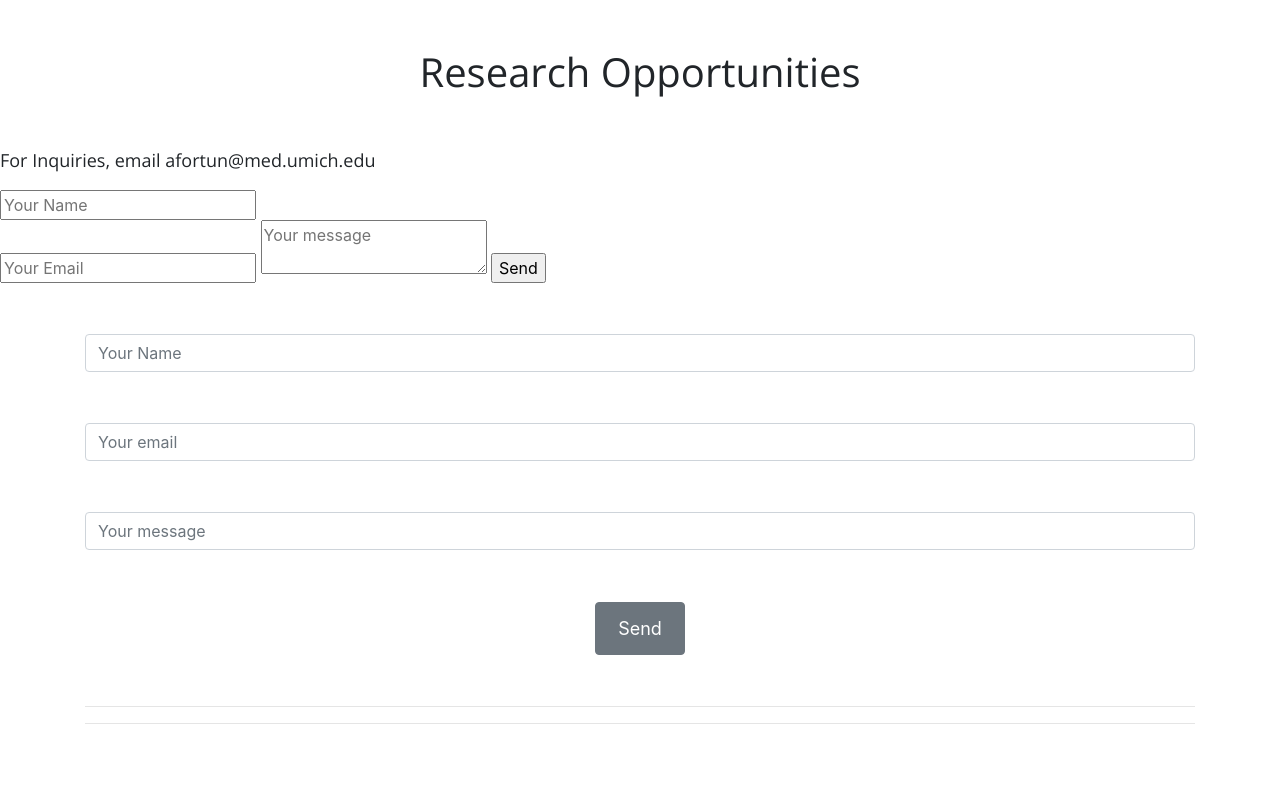
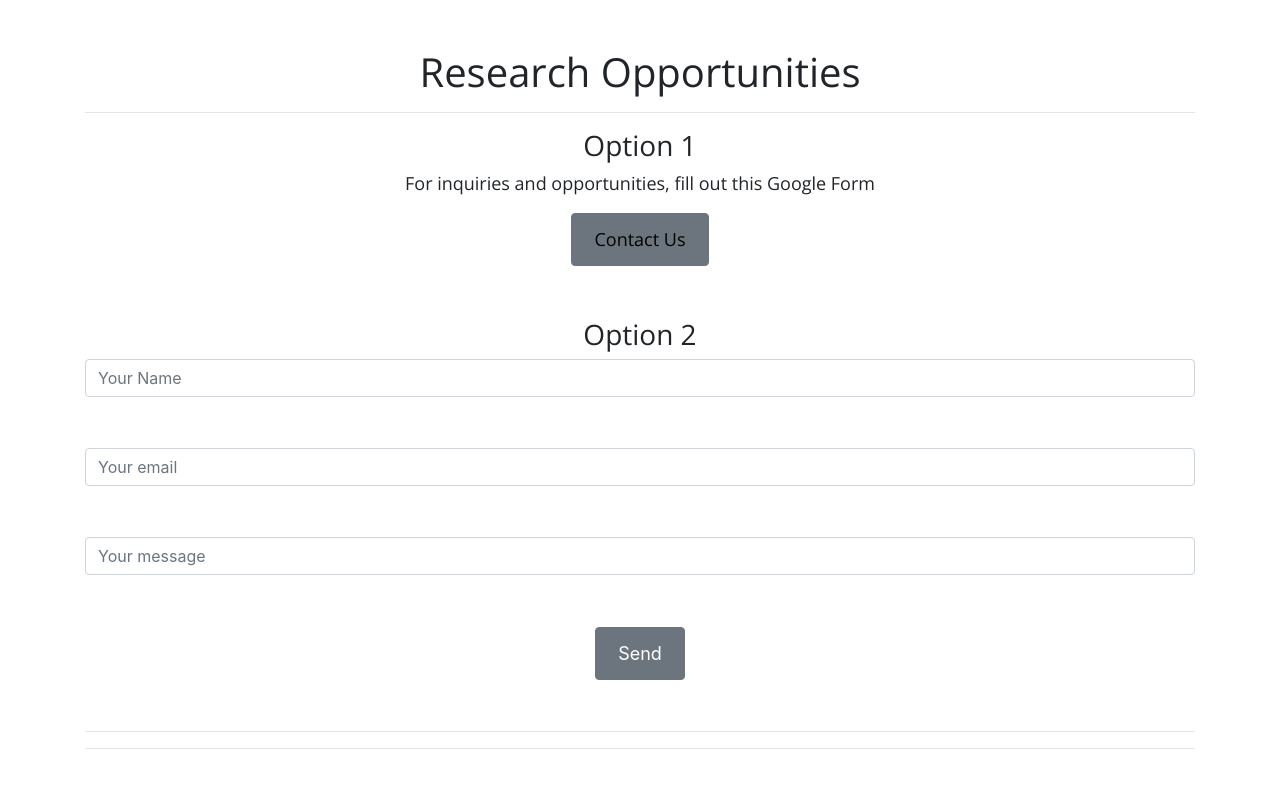
Before and after one commit to jacobfed/cgalbanwebsite, a plain HTML site: page full.html in a window 1280 px wide. Shown: the part 10009-10797 px from the top of the page. Drawn offline with nearby package versions, Linux system fonts and the light colour scheme.

Commit message:
Options for forms

```diff
--- a/full.html
+++ b/full.html
@@ -709,17 +709,15 @@ engineers, as well as large clinical trials and industrial partners.</p>
   <!-- Start of Opportunities -->
   <div class="container text-center">
     <h1> Research Opportunities </h1>
+    <hr>
+    <h3>Option 1</h3>
+    <p> For inquiries and opportunities, fill out this Google Form </p>
+    <a class="btn btn-secondary" href="https://goo.gl/forms/U2BDD2G5bJoIEvKx1">Contact Us</a>
   </div>
-    <p> For Inquiries, email afortun@med.umich.edu </p>
-    <form action="https://formspree.io/jacobfed@med.umich.edu" method="POST">
-	    <input type="text" name="name" placeholder="Your Name">
-	    <br/>
-	    <input type="email" name="_replyto" placeholder="Your Email">
-	    <textarea name="message" placeholder="Your message"></textarea>
-	    <input type="submit" value="Send">
-    </form>
+
 	<form action="https://formspree.io/jacobfed@med.umich.edu" method="POST">
 	  <div class="form-group container text-center">
+		  <h3>Option 2</h3>
 	    <input type="name" class="form-control" name="name" placeholder="Your Name">
 	  </div>
 	  <div class="form-group container text-center">
```
